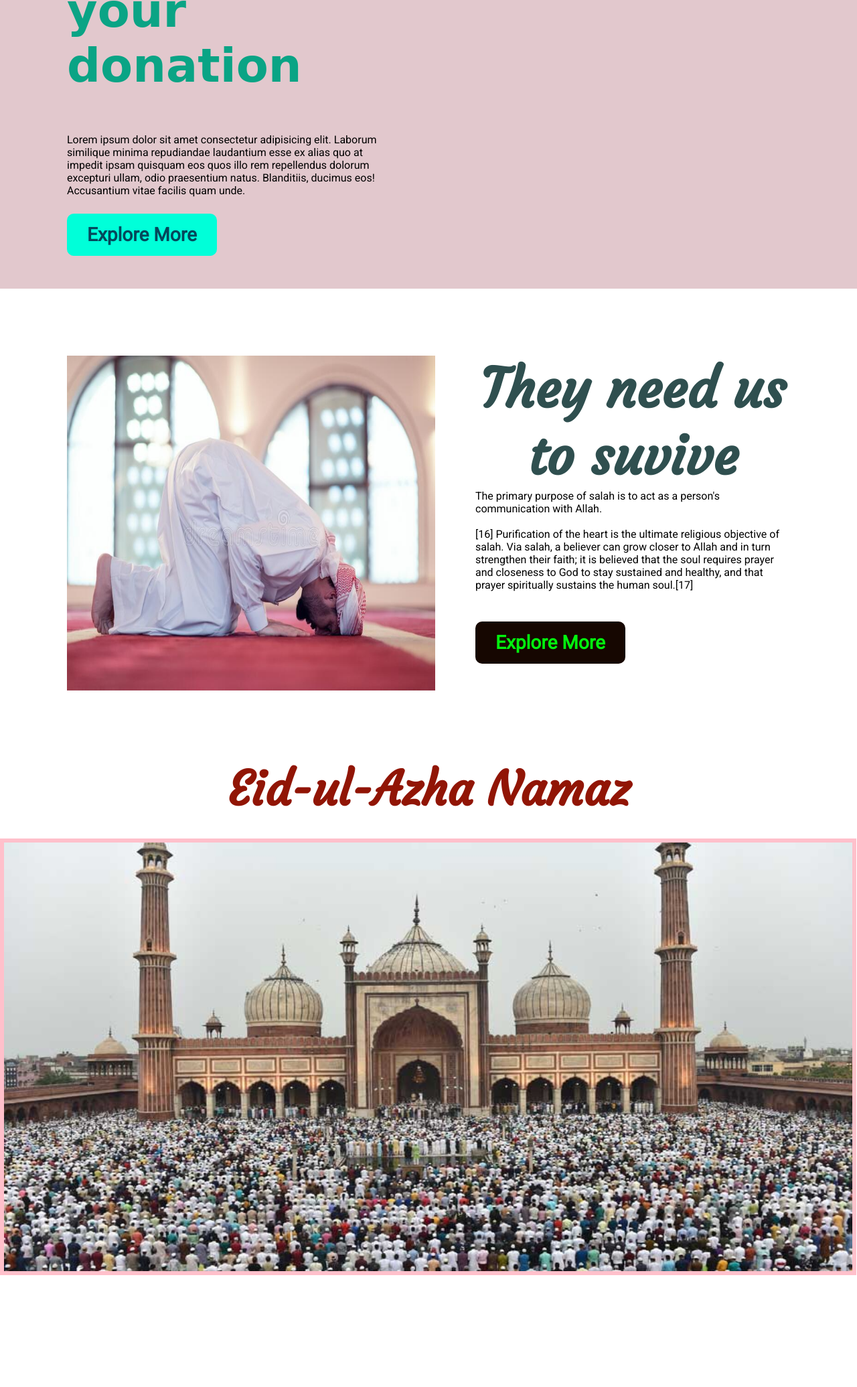
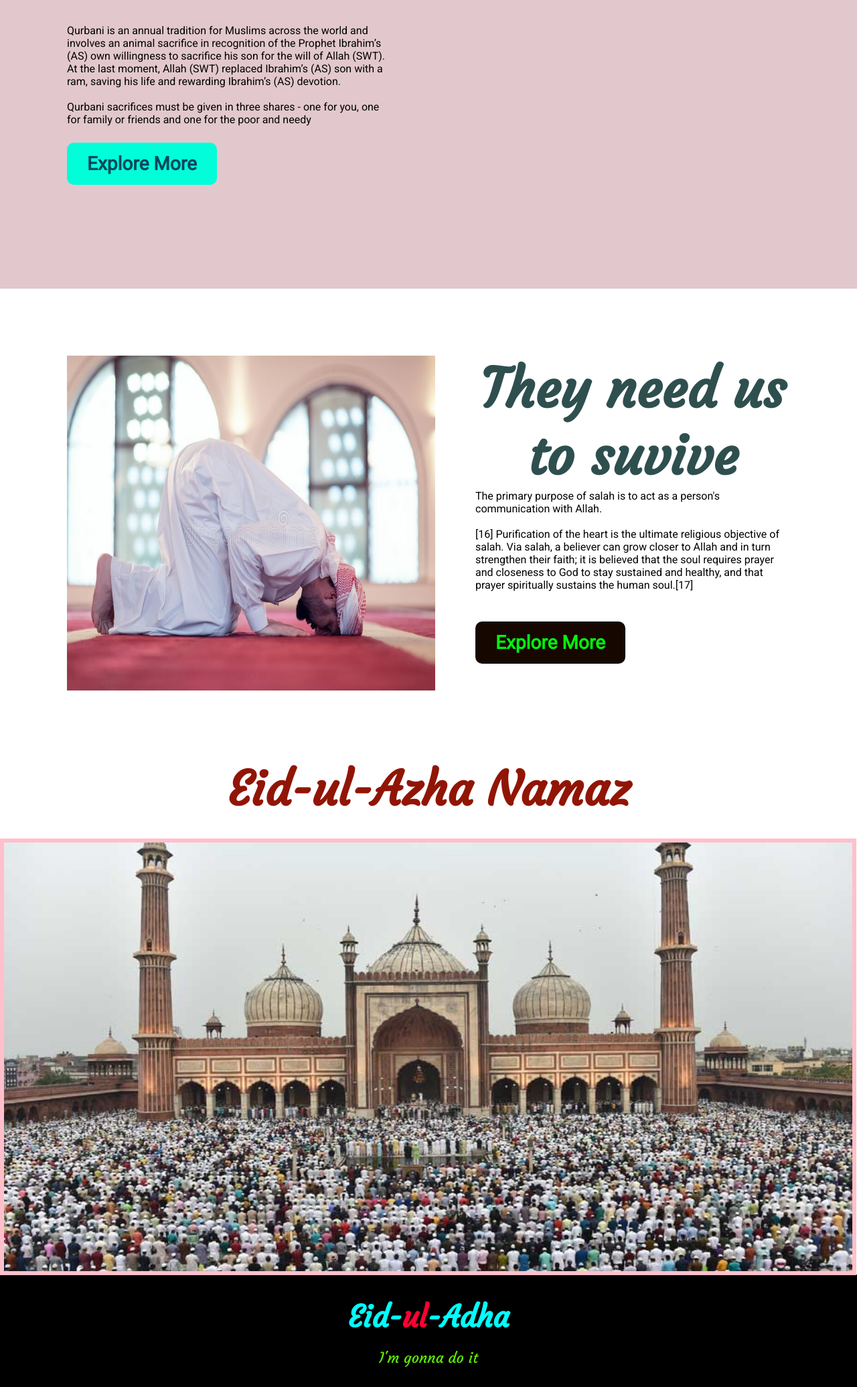
Before and after one commit to sayeedhossain2/eid-special-project, a plain HTML site: page index.html in a window 1280 px wide. Shown: the part 1906-3977 px from the top of the page at 67% size. Before the commit the page ends 3854 px from the top, so only its background shows below. Drawn offline with Linux system fonts and the light colour scheme; a web font is replaced by a local one.

Commit message:
project done

```diff
--- a/index.html
+++ b/index.html
@@ -94,11 +94,14 @@
         <div class="cow-video-left">
           <h1>Their lives depend on your donation</h1>
           <p>
-            Lorem ipsum dolor sit amet consectetur adipisicing elit. Laborum
-            similique minima repudiandae laudantium esse ex alias quo at impedit
-            ipsam quisquam eos quos illo rem repellendus dolorum excepturi
-            ullam, odio praesentium natus. Blanditiis, ducimus eos! Accusantium
-            vitae facilis quam unde.
+            Qurbani is an annual tradition for Muslims across the world and
+            involves an animal sacrifice in recognition of the Prophet Ibrahim’s
+            (AS) own willingness to sacrifice his son for the will of Allah
+            (SWT). At the last moment, Allah (SWT) replaced Ibrahim’s (AS) son
+            with a ram, saving his life and rewarding Ibrahim’s (AS) devotion.
+            <br /><br />
+            Qurbani sacrifices must be given in three shares - one for you, one
+            for family or friends and one for the poor and needy
           </p>
           <a href="">Explore More</a>
         </div>
@@ -144,5 +147,12 @@
         </div>
       </article>
     </section>
+
+    <footer>
+      <div class="foot">
+        <h1>Eid-<span>ul</span>-Adha</h1>
+        <p>I'm gonna do it</p>
+      </div>
+    </footer>
   </body>
 </html>
--- a/style.css
+++ b/style.css
@@ -68,12 +68,13 @@ header {
   font-weight: bold;
   border-radius: 10px;
   border: none;
+  transition: all 0.4s ease;
 }
 
 .btn:hover {
   background-image: linear-gradient(rgb(22, 250, 2), blue, rgb(250, 1, 1));
+  transition: all 0.4s ease;
 }
-/* kiajlshbjas */
 
 .kurbani-animals {
   margin: 50px 0;
@@ -132,7 +133,6 @@ header {
   width: 300px;
 }
 
-/* c oa */
 .cow-video {
   display: flex;
   height: 90vh;
@@ -143,14 +143,14 @@ header {
 
 .cow-video-left {
   width: 50%;
-  margin-top: 100px;
+  margin-top: 70px;
   margin-left: 100px;
 }
 .cow-video-left h1 {
-  font-size: 70px;
+  font-size: 60px;
   font-family: "Damion", cursive;
   color: rgb(10, 164, 133);
-  margin-bottom: 60px;
+  margin-bottom: 45px;
 }
 
 .cow-video-left p {
@@ -193,7 +193,6 @@ header {
 }
 .salah-pic {
   width: 50%;
-  /* margin-top: 50px; */
 }
 
 .salah-desc {
@@ -205,12 +204,9 @@ header {
   color: darkslategrey;
   font-family: "Courgette", cursive;
   text-align: center;
-  /* margin-top: 30px; */
-  /* margin-bottom: 100px; */
 }
 
 .salah-desc p {
-  /* font-size: 24px; */
   margin-bottom: 60px;
 }
 
@@ -234,7 +230,7 @@ header {
 }
 
 .eid-jamat {
-  margin: 40px 0;
+  margin-top: 40px 0;
 }
 .eid-jamat h1 {
   font-size: 70px;
@@ -249,3 +245,31 @@ header {
   width: 99%;
   border: 6px solid pink;
 }
+
+footer {
+  margin-top: -5px;
+}
+footer .foot {
+  background-color: black;
+  color: aliceblue;
+  text-align: center;
+}
+
+.foot span {
+  color: rgb(255, 0, 51);
+}
+
+footer .foot h1 {
+  padding-top: 35px;
+  margin-bottom: 20px;
+  font-family: "Courgette", cursive;
+  color: aqua;
+  font-size: 45px;
+}
+
+footer .foot p {
+  padding-bottom: 30px;
+  font-family: "Courgette", cursive;
+  font-size: 22px;
+  color: rgb(95, 235, 2);
+}
```
